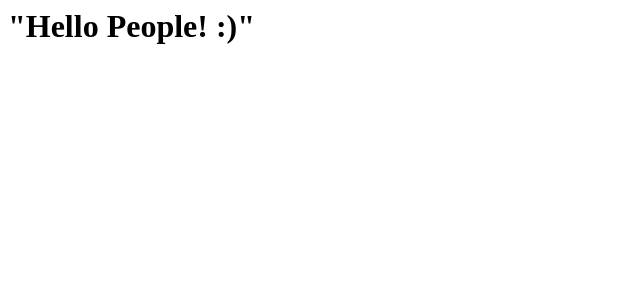
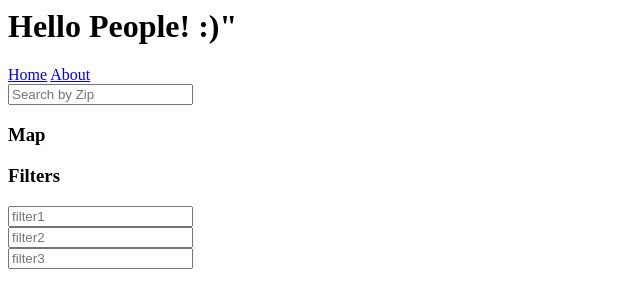
Before and after one commit to rdizzle2350/377FinalProject, a website: page public/index.html in a window 1280 px wide. Shown: the whole page, without its empty margins (0-640 px from the left). Drawn offline with Linux system fonts and the light colour scheme.

Commit message:
Very Basic Homepage Setup

```diff
--- a/public/index.html
+++ b/public/index.html
@@ -5,6 +5,34 @@
     <title>Final Project: Israel Gonzalez, Alexander Chui, Ravendra Nand, Brian Nganjo, Rishi Sudhakar, Sydney Anabaraonye</title>
 </head>
 <body>
-    <h1>"Hello People! :)"</h1>
+    <div class="wrapper">
+        <div class="container">
+            <div class = "flex-outer">
+                <div class="header">
+                    <h1>Hello People! :)"</h1>
+                </div>
+                <nav class="menu">
+                    <a href="#">Home</a></li>
+                    <a href="#">About</a></li>
+                  </nav>
+
+                <form class="search">
+                    <input type="text" class="textinput" placeholder="Search by Zip"></input>
+                </form>
+
+                <div id="mapContainer">
+                    <h3>Map</h3>
+
+                </div>
+                <form class="filters">
+                    <h3>Filters</h3>
+                    <input type="text" class="textinput" placeholder="filter1"></input> <br>
+                    <input type="text" class="textinput" placeholder="filter2"></input><br>
+                    <input type="text" class="textinput" placeholder="filter3"></input><br>
+                </form>
+            </div>
+        </div>
+    </div>
+
 </body>
 </html>
```
